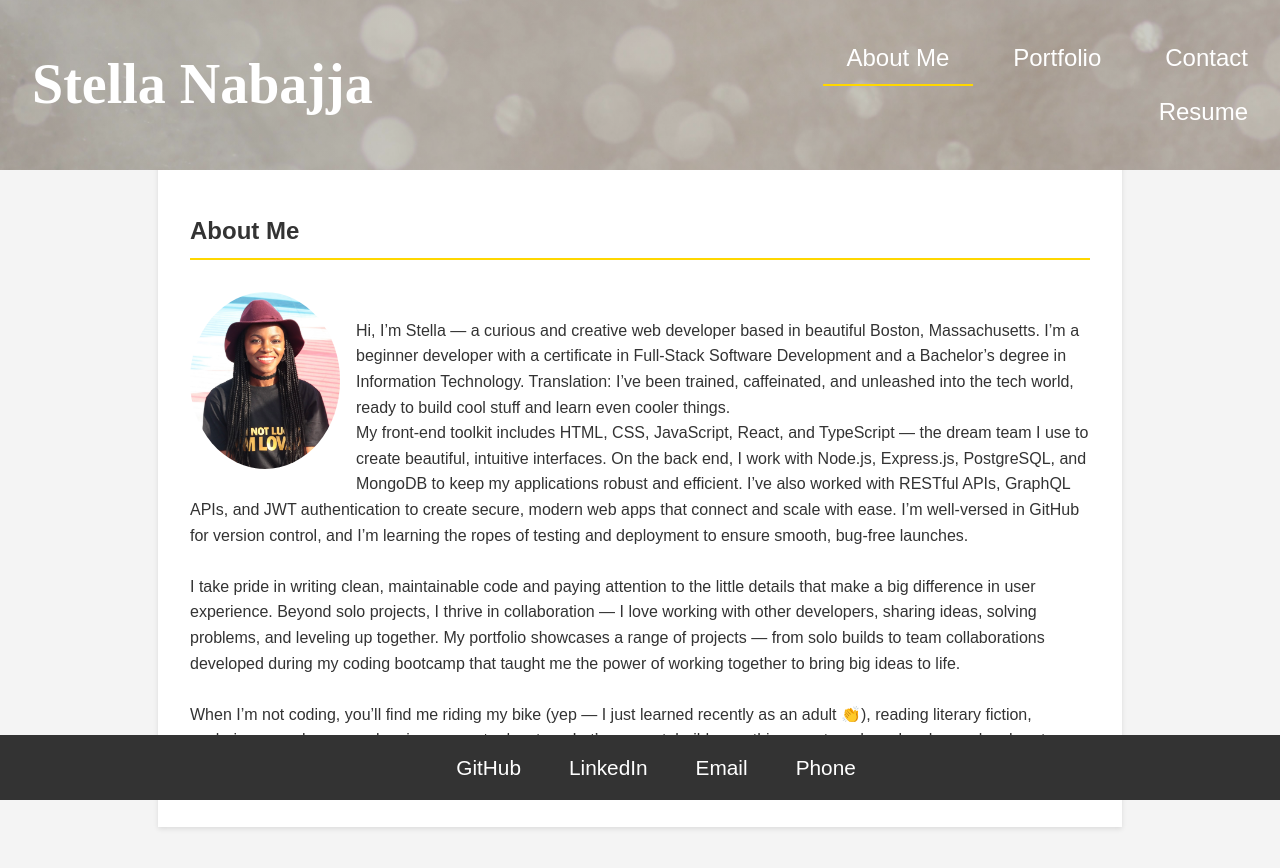
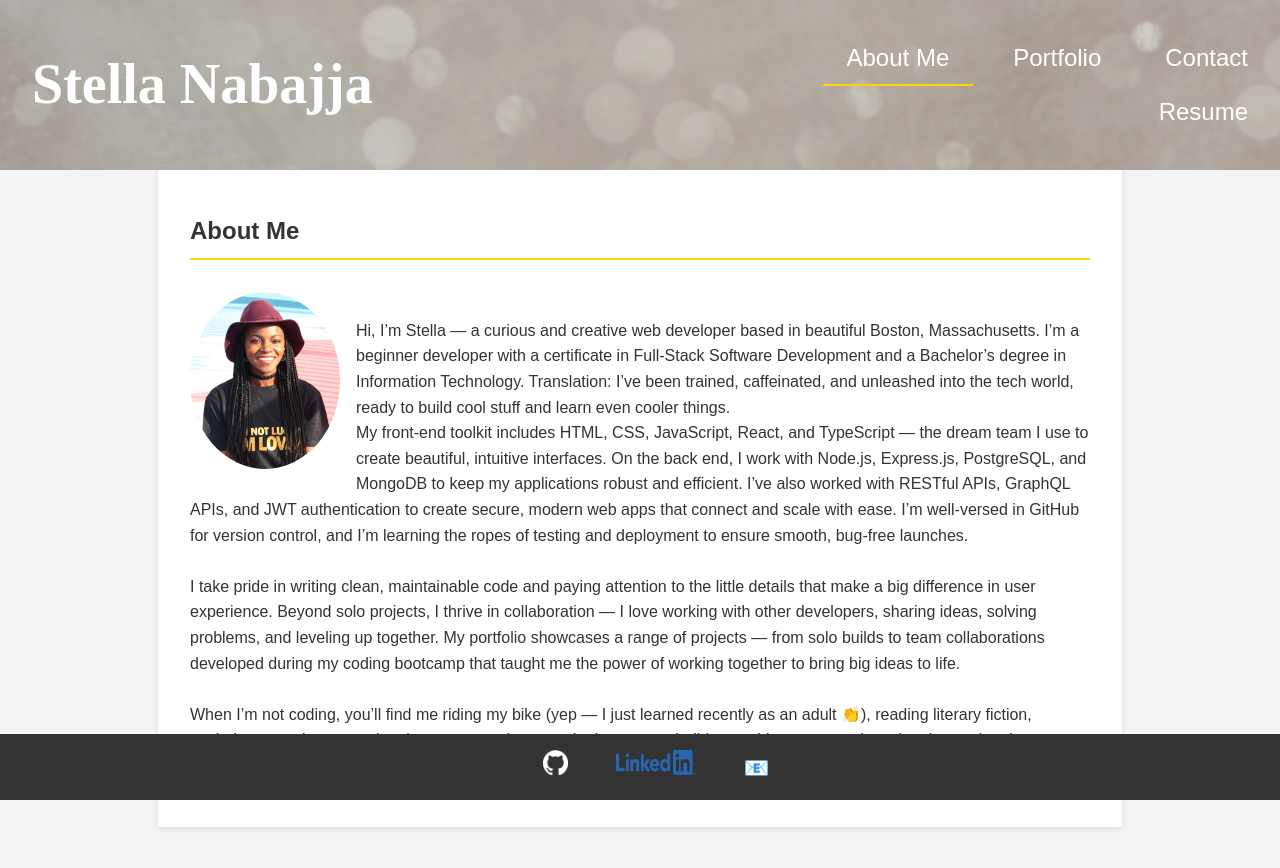
Before and after one commit to snabaj/react-portfolio, a React (Vite) app: page / in a window 1280 px wide. Shown: the top 868 px of the page. Built offline with nearby package versions, Linux system fonts and the light colour scheme.

Commit message:
Refactor footer component to use image icons for GitHub and LinkedIn links

```diff
--- a/src/components/Footer.jsx
+++ b/src/components/Footer.jsx
@@ -1,12 +1,14 @@
 import React from "react";
+import githubMark from "../assets/images/github-mark-white.png";
+import linkedIn from "../assets/images/LI-Logo.png";
 
 function Footer() {
     return (
     <footer>
-      <a href="https://github.com/snabaj" target="_blank" rel="noopener noreferrer">GitHub</a>
-      <a href="www.linkedin.com/in/stella-nabajja-09052535b" target="_blank" rel="noopener noreferrer">LinkedIn</a>
-      <a href="mailto:snabajja@gmail.com">Email</a>
-      <a href="tel:+8573127900">Phone</a>
+      <a href="https://github.com/snabaj" target="_blank" rel="noopener noreferrer"><img src={githubMark} id='github' alt="github repo" /></a>
+      <a href="https://www.linkedin.com/in/stella-nabajja-09052535b" target="_blank" rel="noopener noreferrer"><img src={linkedIn} id='linkedin' alt="linkedin profile" /></a>
+      <a href="mailto:snabajja@gmail.com">📧</a>
+      {/* <a href="tel:+8573127900">Phone</a> */}
     </footer>
     );
 };
```
